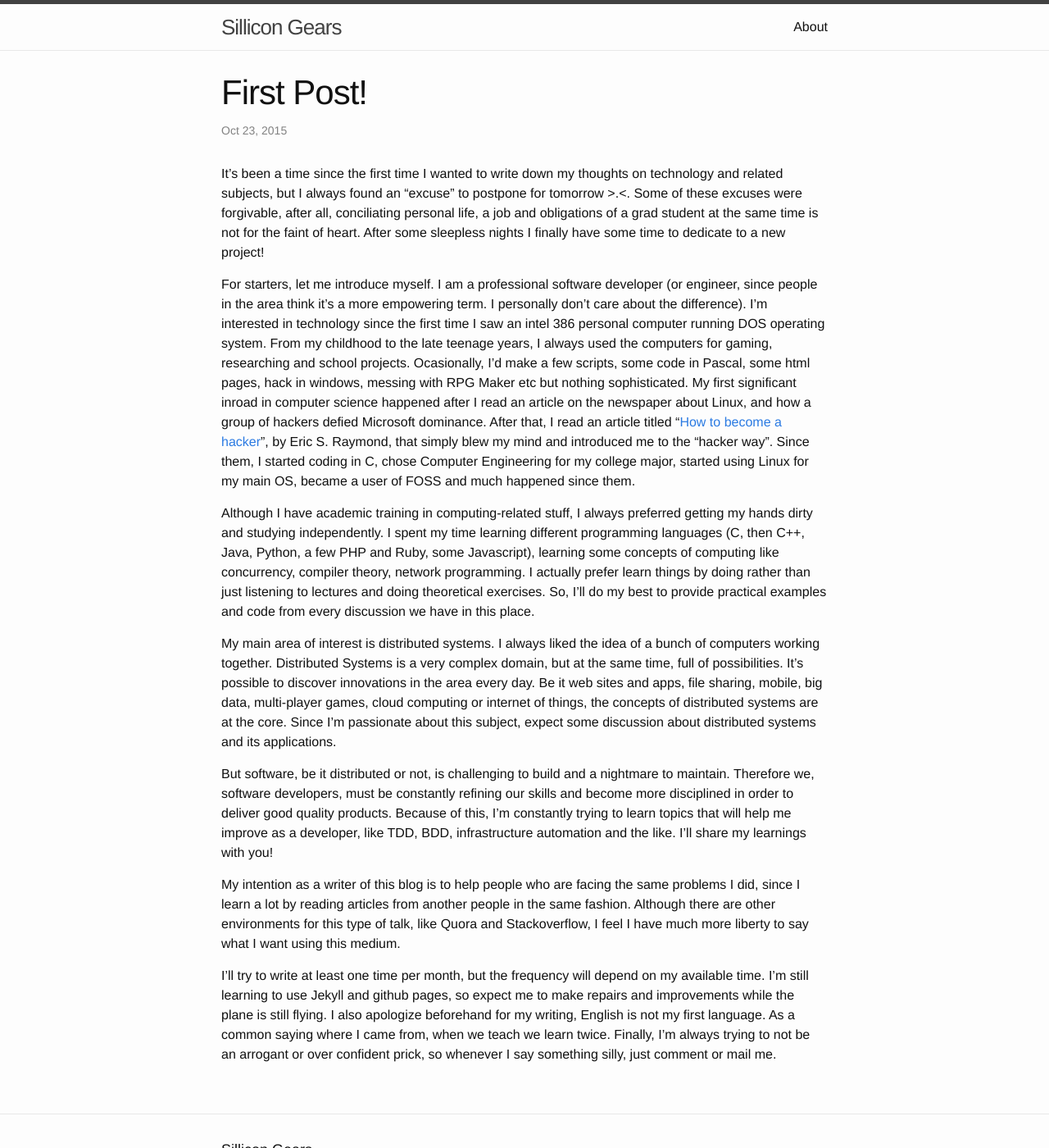
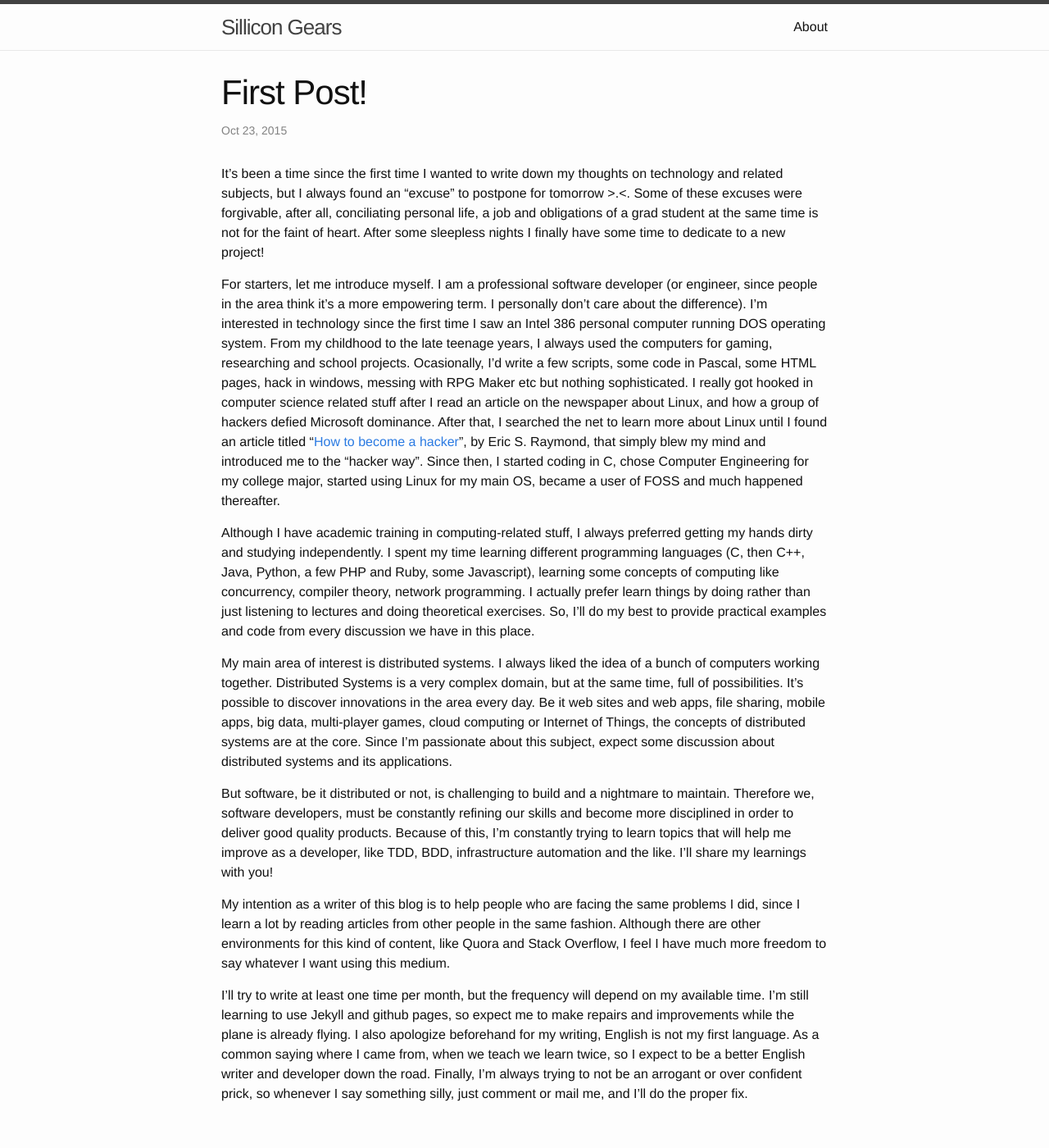
Before and after one commit to diegoliber/diegoliber.github.io, a Jekyll site: the page built from _posts/2015-10-23-first-post.markdown, in a window 1280 px wide and 1400 px high. Shown: the whole window at 82% size. Built offline with Jekyll 4.4.1, drawn with Linux system fonts in a browser that asks for light colours.

Commit message:
Fixing some grammar errors.

```diff
--- a/_posts/2015-10-23-first-post.markdown
+++ b/_posts/2015-10-23-first-post.markdown
@@ -7,16 +7,16 @@
 
 It's been a time since the first time I wanted to write down my thoughts on technology and related subjects, but I always found an "excuse" to postpone for tomorrow >.<. Some of these excuses were forgivable, after all, conciliating personal life, a job and obligations of a grad student at the same time is not for the faint of heart. After some sleepless nights I finally have some time to dedicate to a new project!
 
-For starters, let me introduce myself. I am a professional software developer (or engineer, since people in the area think it's a more empowering term. I personally don't care about the difference). I'm interested in technology since the first time I saw an intel 386 personal computer running DOS operating system. From my childhood to the late teenage years, I always used the computers for gaming, researching and school projects. Ocasionally, I'd make a few scripts, some code in Pascal, some html pages, hack in windows, messing with RPG Maker etc but nothing sophisticated. My first significant inroad in computer science happened after I read an article on the newspaper about Linux, and how a group of hackers defied Microsoft dominance. After that, I read an article titled "[How to become a hacker][hacker]", by Eric S. Raymond, that simply blew my mind and introduced me to the "hacker way". Since them, I started coding in C, chose Computer Engineering for my college major, started using Linux for my main OS, became a user of FOSS and much happened since them.
+For starters, let me introduce myself. I am a professional software developer (or engineer, since people in the area think it's a more empowering term. I personally don't care about the difference). I'm interested in technology since the first time I saw an Intel 386 personal computer running DOS operating system. From my childhood to the late teenage years, I always used the computers for gaming, researching and school projects. Ocasionally, I'd write a few scripts, some code in Pascal, some HTML pages, hack in windows, messing with RPG Maker etc but nothing sophisticated. I really got hooked in computer science related stuff after I read an article on the newspaper about Linux, and how a group of hackers defied Microsoft dominance. After that, I searched the net to learn more about Linux until I found an article titled "[How to become a hacker][hacker]", by Eric S. Raymond, that simply blew my mind and introduced me to the "hacker way". Since then, I started coding in C, chose Computer Engineering for my college major, started using Linux for my main OS, became a user of FOSS and much happened thereafter.
 
 Although I have academic training in computing-related stuff, I always preferred getting my hands dirty and studying independently. I spent my time learning different programming languages (C, then C++, Java, Python, a few PHP and Ruby, some Javascript), learning some concepts of computing like concurrency, compiler theory, network programming. I actually prefer learn things by doing rather than just listening to lectures and doing theoretical exercises. So, I'll do my best to provide practical examples and code from every discussion we have in this place.
 
-My main area of interest is distributed systems. I always liked the idea of a bunch of computers working together. Distributed Systems is a very complex domain, but at the same time, full of possibilities. It's possible to discover innovations in the area every day. Be it web sites and apps, file sharing, mobile, big data, multi-player games, cloud computing or internet of things, the concepts of distributed systems are at the core. Since I'm passionate about this subject, expect some discussion about distributed systems and its applications.
+My main area of interest is distributed systems. I always liked the idea of a bunch of computers working together. Distributed Systems is a very complex domain, but at the same time, full of possibilities. It's possible to discover innovations in the area every day. Be it web sites and web apps, file sharing, mobile apps, big data, multi-player games, cloud computing or Internet of Things, the concepts of distributed systems are at the core. Since I'm passionate about this subject, expect some discussion about distributed systems and its applications.
 
 But software, be it distributed or not, is challenging to build and a nightmare to maintain. Therefore we, software developers, must be constantly refining our skills and become more disciplined in order to deliver good quality products. Because of this, I'm constantly trying to learn topics that will help me improve as a developer, like TDD, BDD, infrastructure automation and the like. I'll share my learnings with you!
 
-My intention as a writer of this blog is to help people who are facing the same problems I did, since I learn a lot by reading articles from another people in the same fashion. Although there are other environments for this type of talk, like Quora and Stackoverflow, I feel I have much more liberty to say what I want using this medium.
+My intention as a writer of this blog is to help people who are facing the same problems I did, since I learn a lot by reading articles from other people in the same fashion. Although there are other environments for this kind of content, like Quora and Stack Overflow, I feel I have much more freedom to say whatever I want using this medium.
 
-I'll try to write at least one time per month, but the frequency will depend on my available time. I'm still learning to use Jekyll and github pages, so expect me to make repairs and improvements while the plane is still flying. I also apologize beforehand for my writing, English is not my first language. As a common saying where I came from, when we teach we learn twice. Finally, I'm always trying to not be an arrogant or over confident prick, so whenever I say something silly, just comment or mail me.
+I'll try to write at least one time per month, but the frequency will depend on my available time. I'm still learning to use Jekyll and github pages, so expect me to make repairs and improvements while the plane is already flying. I also apologize beforehand for my writing, English is not my first language. As a common saying where I came from, when we teach we learn twice, so I expect to be a better English writer and developer down the road. Finally, I'm always trying to not be an arrogant or over confident prick, so whenever I say something silly, just comment or mail me, and I'll do the proper fix.
 
 [hacker]:   http://www.catb.org/esr/faqs/hacker-howto.html
```
